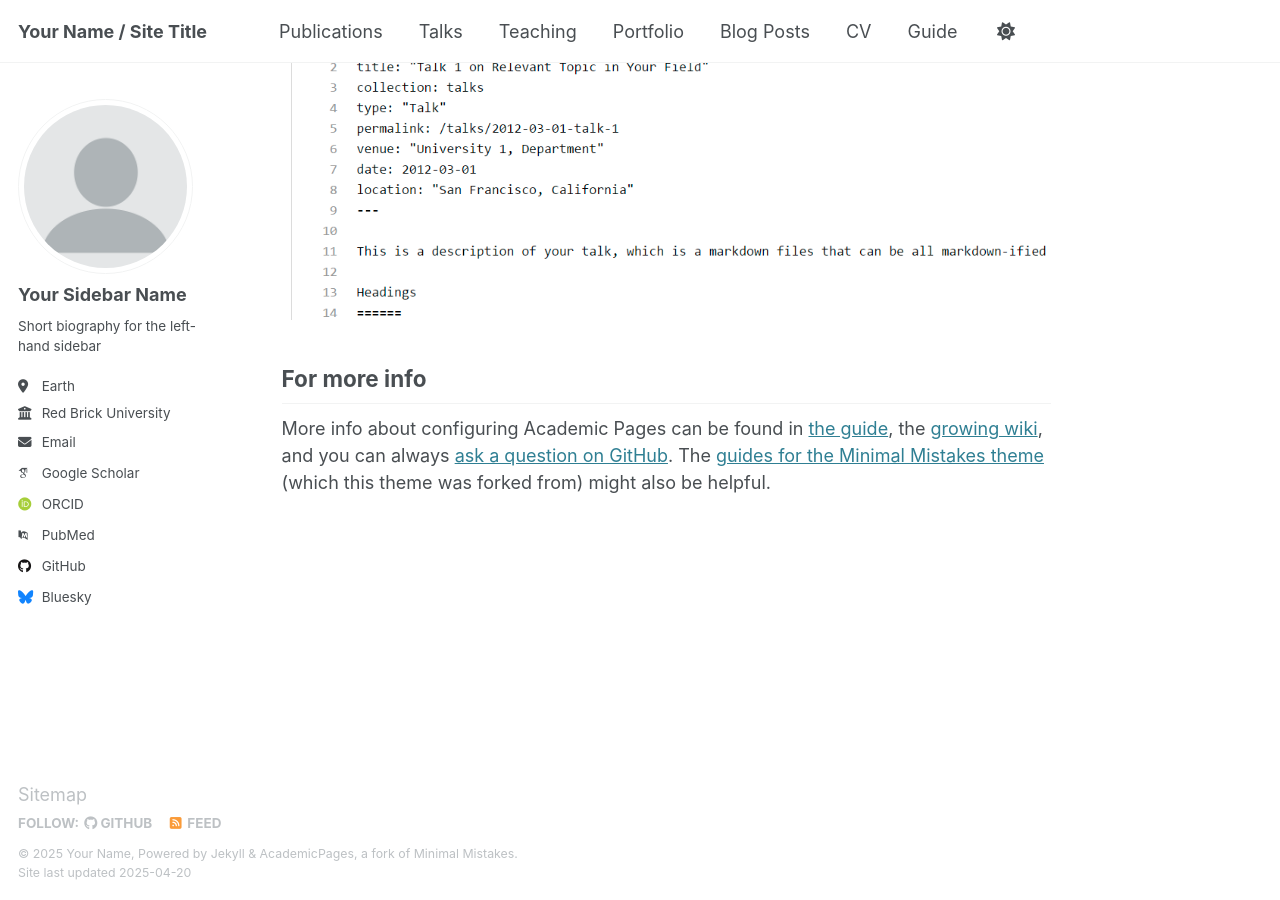
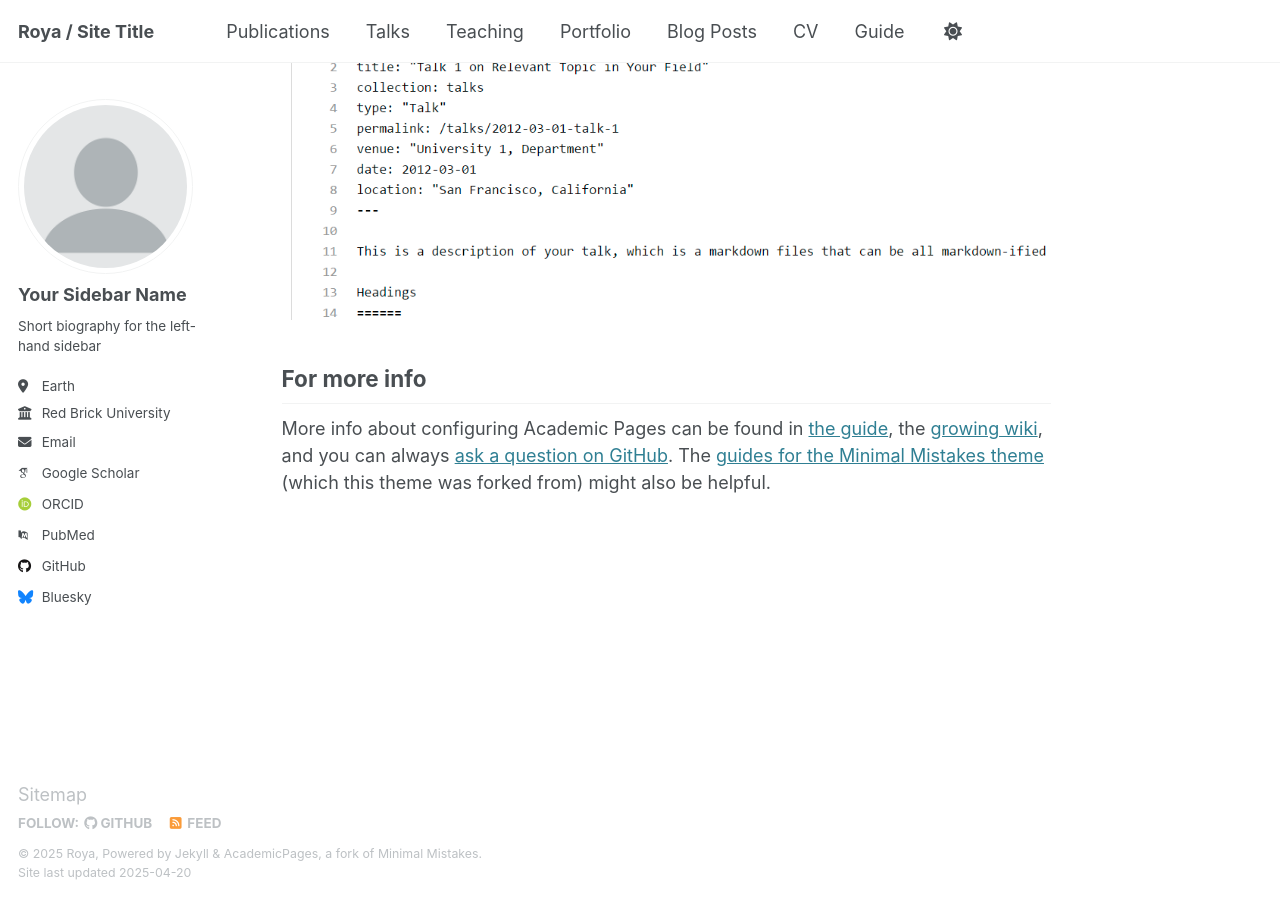
Before and after one commit to RoyaSharifi/about, a Jekyll site: the page built from _pages/about.md, in a window 1280 px wide and 900 px high, scrolled down 2635 px. Built offline with Jekyll 4.4.1, drawn with Linux system fonts in a browser that asks for light colours; some web fonts are replaced.

Commit message:
Update _config.yml

```diff
--- a/_config.yml
+++ b/_config.yml
@@ -9,13 +9,13 @@
 # Basic Site Settings
 locale                   : "en-US"
 site_theme               : "default"
-title                    : "Your Name / Site Title"
+title                    : "Roya / Site Title"
 title_separator          : "-"
-name                     : &name "Your Name"
+name                     : &name "Roya"
 description              : &description "personal description"
-url                      : https://academicpages.github.io # the base hostname & protocol for your site e.g. "https://[your GitHub username].github.io"
-baseurl                  : "" # the subpath of your site, e.g. "/blog"
-repository               : "academicpages/academicpages.github.io"
+url                      : https://RoyaSharifi.github.io # the base hostname & protocol for your site e.g. "https://[your GitHub username].github.io"
+baseurl                  : "/about" # the subpath of your site, e.g. "/blog"
+repository               : "about/RoyaSharifi.github.io"
 
 # Site Author - The following control what appear as part of the author content on the side bar.
 #               If a field is blank the icon and link will not appear, otherwise it will be shown.
```
